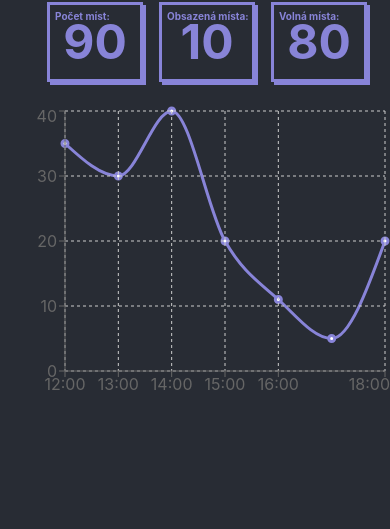
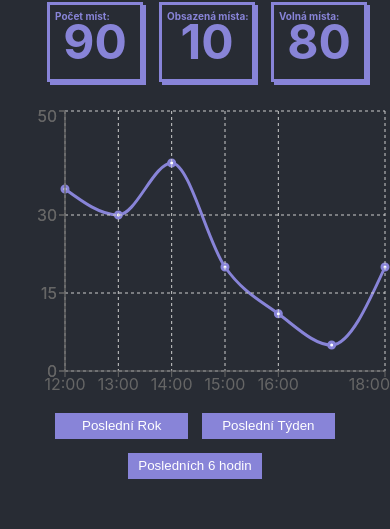
Before and after one commit to lagemaxl/parking-cam-dashboard-Front-End, a React (Create React App) app: page / in a window 390 px wide. Shown: the part 125-654 px from the top of the page. Built offline with nearby package versions, Linux system fonts and the light colour scheme.

Commit message:
change graph with buttons

```diff
--- a/src/App.css
+++ b/src/App.css
@@ -95,6 +95,15 @@ a:active {
   text-decoration: none;
 }
 
+.btnGraf {
+  background-color: #8884d8;
+  color: white;
+  border: none;
+  width: 10em;
+  margin: 0.5em;
+  height: 2em;
+}
+
 @media only screen and (max-width: 1410px){
   .Graf {
     width: 70%;
@@ -124,6 +133,13 @@ a:active {
   .ShowBoxs-box{
     width: 100%;
   }
+
+  .Mapka {
+    width: 100%;
+    position: absolute;
+    top: 95%;
+    display: block;
+  }
 }
 
 @media only screen and (max-width: 600px){
--- a/src/pages/components/Graf.js
+++ b/src/pages/components/Graf.js
@@ -1,7 +1,7 @@
 import { LineChart, Line, XAxis, YAxis, Tooltip, } from 'recharts';
 import { ResponsiveContainer, CartesianGrid } from 'recharts';
 import './Graf.css';
-import React from 'react';
+import React, { useState } from 'react';
 
 let sirka;
 sirka = 500;
@@ -11,7 +11,9 @@ if (window.innerWidth < 600)
 
 function Graf() {
 
-    const data = [
+  const [yAxisDomain, setYAxisDomain] = useState([0, 50]);
+
+  const [data, setData] = useState([
     { name: '12:00', aut: 35},
     { name: '13:00', aut: 30},
     { name: '14:00', aut: 40},
@@ -19,19 +21,76 @@ function Graf() {
     { name: '16:00', aut: 11},
     { name: '17:00', aut: 5},
     { name: '18:00', aut: 20},
+  ]);
 
-      ];
+  function ChangeDataYear() {
+
+    setYAxisDomain([1500, 2000]);
+
+    setData([
+      { name: 'Leden', aut: 1679},
+      { name: 'Únor', aut: 1571},
+      { name: 'Březen', aut: 1827},
+      { name: 'Duben', aut: 1679},
+      { name: 'Květen', aut: 1567},
+      { name: 'Červen', aut: 1940},
+      { name: 'Červenec', aut: 1798},
+      { name: 'Srpen', aut: 1890},
+      { name: 'Zíří', aut: 1789},
+      { name: 'Říjen', aut: 1962},
+      { name: 'Listopad', aut: 1768},
+      { name: 'Prosinec', aut: 1567},
+    ]);
+  }
+
+  function ChangeDataWeek() {
+
+    setYAxisDomain([150, 500]);
+
+    setData([
+      { name: 'Pondělí', aut: 309},
+      { name: 'Úterý', aut: 378},
+      { name: 'Středa', aut: 482},
+      { name: 'Čtvrtek', aut: 273},
+      { name: 'Pátek', aut: 408},
+      { name: 'Sobota', aut: 378},
+      { name: 'Neděle', aut: 384},
+    ]);
+  }
+
+  function ChangeDataLast6Hours() {
+
+    setYAxisDomain([0, 50]);
+
+    setData([
+      { name: '12:00', aut: 35},
+      { name: '13:00', aut: 30},
+      { name: '14:00', aut: 40},
+      { name: '15:00', aut: 20},
+      { name: '16:00', aut: 11},
+      { name: '17:00', aut: 5},
+      { name: '18:00', aut: 20},
+    ]);
+  }
+
+
 
     return (
+      <>
       <ResponsiveContainer width={"100%"} height={sirka} className="Graf">
         <LineChart data={data}>
           <Line type="monotone" dataKey="aut" stroke="#8884d8" strokeWidth={3}/>
           <CartesianGrid strokeDasharray="3 3" />
           <XAxis dataKey="name" />
+         <YAxis domain={yAxisDomain} />
           <YAxis />
           <Tooltip/>
         </LineChart>
       </ResponsiveContainer>
+      <button onClick={ChangeDataYear} className="btnGraf">Poslední Rok</button>
+      <button onClick={ChangeDataWeek} className="btnGraf">Poslední Týden</button>
+      <button onClick={ChangeDataLast6Hours} className="btnGraf">Posledních 6 hodin</button>
+      </>
    );
   }
 
```
Lines whose indentation alone changed are shown as unchanged.
